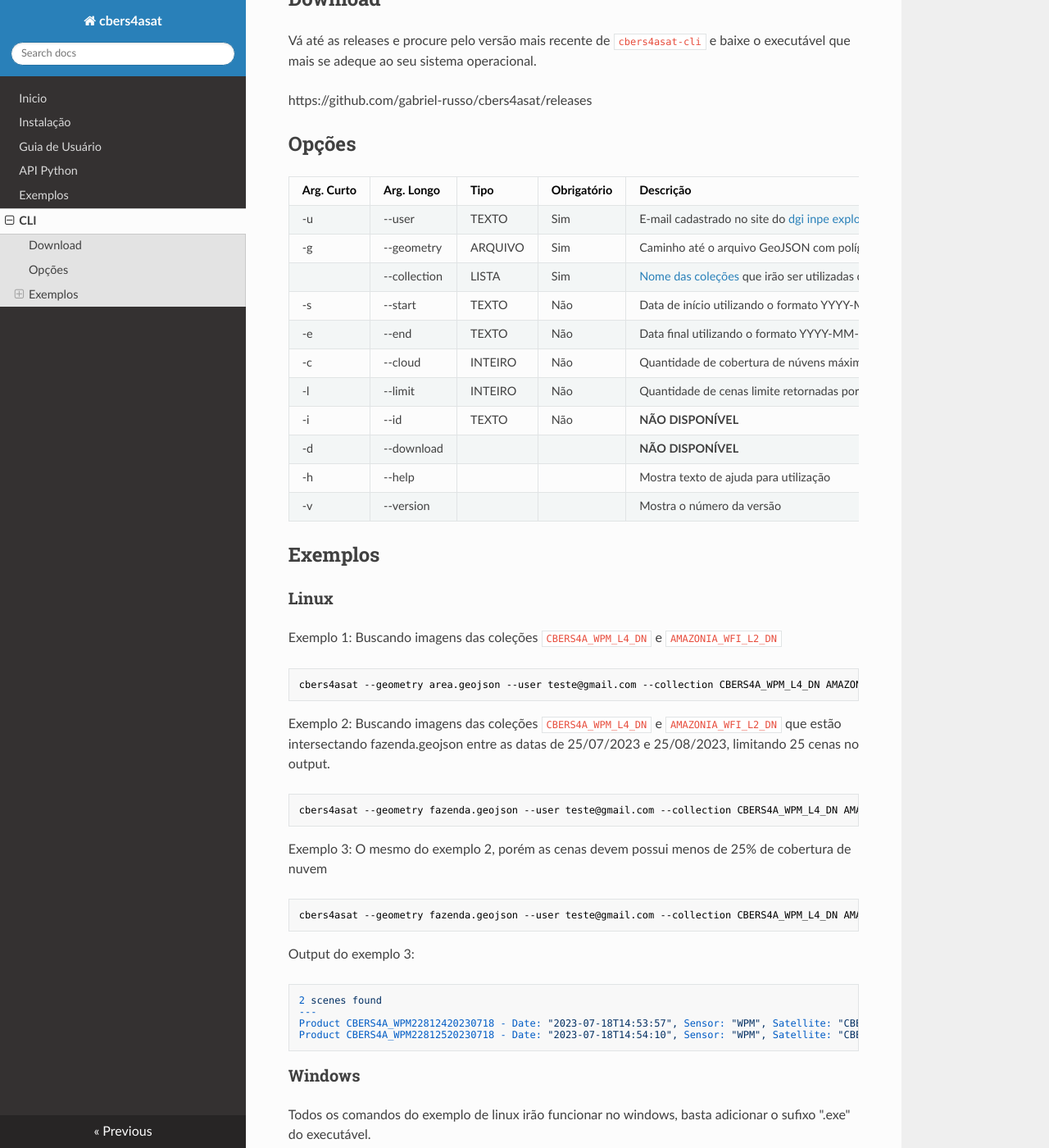
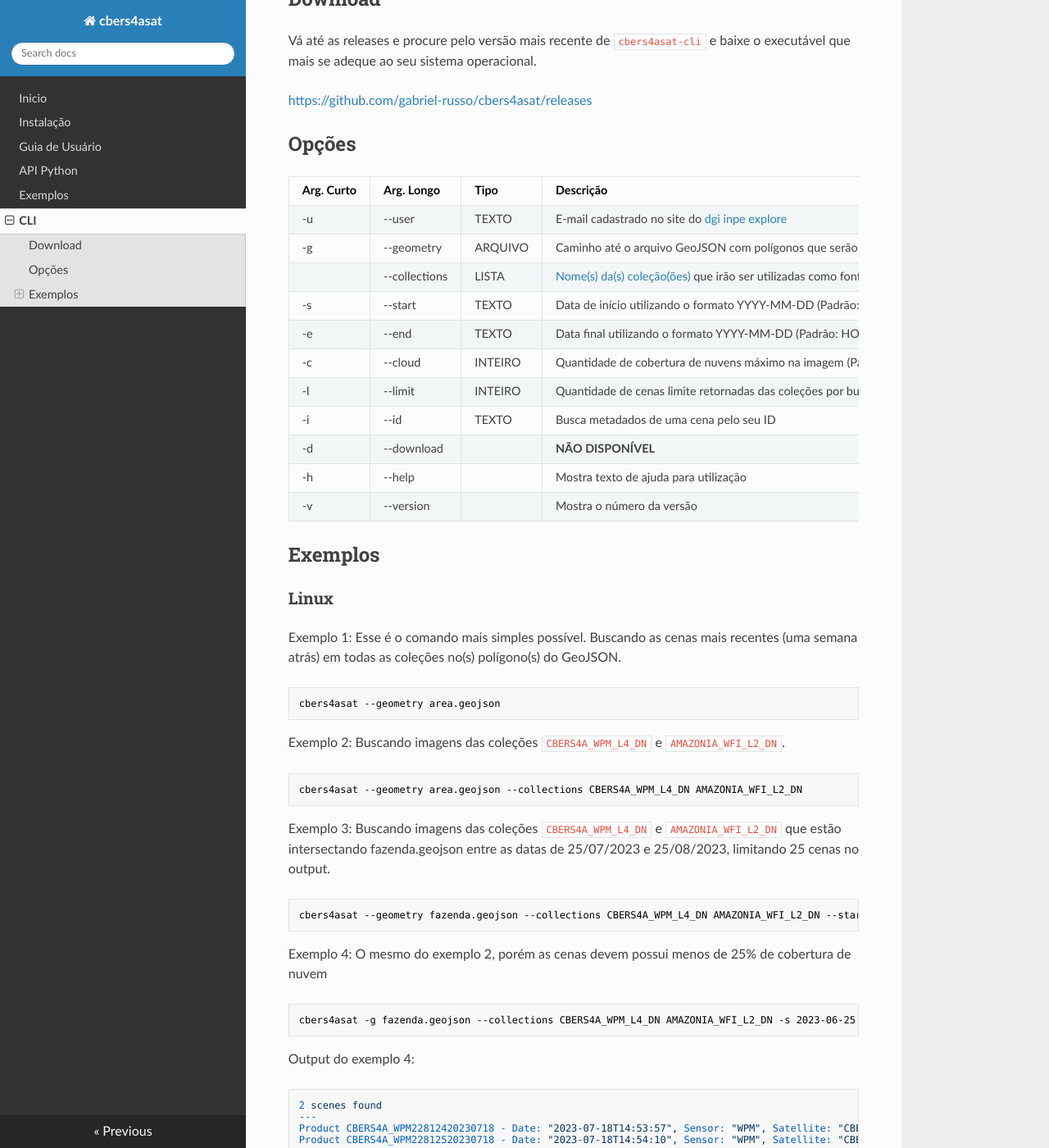
Before and after one commit to gabriel-russo/cbers4asat, an MkDocs documentation site: the page built from docs/cli.md, in a window 1280 px wide and 1400 px high, scrolled down 323 px. Shown: the whole window at 82% size. Built offline with MkDocs 1.6.1, drawn with Linux system fonts in a browser that asks for light colours; nearby versions of some CDN libraries; some of the changed text lies outside the part shown.

Commit message:
Docs - Documentação cli atualizada

````diff
--- a/docs/cli.md
+++ b/docs/cli.md
@@ -10,51 +10,70 @@ consumir o catálogo de imagens do CBERS-04A e AMAZONIA-1.
 
 Vá até as releases e procure pelo versão mais recente de `cbers4asat-cli` e baixe o executável que mais se adeque ao seu sistema operacional.
 
-https://github.com/gabriel-russo/cbers4asat/releases
+[https://github.com/gabriel-russo/cbers4asat/releases](https://github.com/gabriel-russo/cbers4asat/releases)
 
 ## Opções
 
-| Arg. Curto | Arg. Longo   | Tipo    | Obrigatório | Descrição                                                                                                                                        |
-|------------|--------------|---------|-------------|--------------------------------------------------------------------------------------------------------------------------------------------------|
-| -u         | --user       | TEXTO   | Sim         | E-mail cadastrado no site do [dgi inpe explore](http://www.dgi.inpe.br/catalogo/explore)                                                         |
-| -g         | --geometry   | ARQUIVO | Sim         | Caminho até o arquivo GeoJSON com polígonos que serão utilizados como parâmetros de busca                                                        |
-|            | --collection | LISTA   | Sim         | [Nome das coleções](https://cbers4asat.readthedocs.io/pt_BR/latest/quickstart/#colecoes-de-imagens) que irão ser utilizadas como fonte dos dados |
-| -s         | --start      | TEXTO   | Não         | Data de início utilizando o formato YYYY-MM-DD (Padrão: HOJE - 1 SEMANA)                                                                         |
-| -e         | --end        | TEXTO   | Não         | Data final utilizando o formato YYYY-MM-DD (Padrão: HOJE)                                                                                        |
-| -c         | --cloud      | INTEIRO | Não         | Quantidade de cobertura de núvens máximo na imagem  (Padrão: 100)                                                                                |
-| -l         | --limit      | INTEIRO | Não         | Quantidade de cenas limite retornadas por busca  (Padrão: 25)                                                                                    |
-| -i         | --id         | TEXTO   | Não         | **NÃO DISPONÍVEL**                                                                                                                               |
-| -d         | --download   |         |             | **NÃO DISPONÍVEL**                                                                                                                               |
-| -h         | --help       |         |             | Mostra texto de ajuda para utilização                                                                                                            |
-| -v         | --version    |         |             | Mostra o número da versão                                                                                                                        |
+| Arg. Curto | Arg. Longo    | Tipo    | Descrição                                                                                                                                                                                   |
+|------------|---------------|---------|---------------------------------------------------------------------------------------------------------------------------------------------------------------------------------------------|
+| -u         | --user        | TEXTO   | E-mail cadastrado no site do [dgi inpe explore](http://www.dgi.inpe.br/catalogo/explore)                                                                                                    |
+| -g         | --geometry    | ARQUIVO | Caminho até o arquivo GeoJSON com polígonos que serão utilizados como parâmetros de busca                                                                                                   |
+|            | --collections | LISTA   | [Nome\(s\) da\(s\) coleção\(ões\)](https://cbers4asat.readthedocs.io/pt_BR/latest/quickstart/#colecoes-de-imagens) que irão ser utilizadas como fonte dos dados (Padrão: Todas as coleções) |
+| -s         | --start       | TEXTO   | Data de início utilizando o formato YYYY-MM-DD (Padrão: HOJE - 1 SEMANA)                                                                                                                    |
+| -e         | --end         | TEXTO   | Data final utilizando o formato YYYY-MM-DD (Padrão: HOJE)                                                                                                                                   |
+| -c         | --cloud       | INTEIRO | Quantidade de cobertura de nuvens máximo na imagem  (Padrão: 100)                                                                                                                           |
+| -l         | --limit       | INTEIRO | Quantidade de cenas limite retornadas das coleções por busca  (Padrão: 25)                                                                                                                  |
+| -i         | --id          | TEXTO   | Busca metadados de uma cena pelo seu ID                                                                                                                                                     |
+| -d         | --download    |         | **NÃO DISPONÍVEL**                                                                                                                                                                          |
+| -h         | --help        |         | Mostra texto de ajuda para utilização                                                                                                                                                       |
+| -v         | --version     |         | Mostra o número da versão                                                                                                                                                                   |
 
 
 ## Exemplos
 
 ### Linux
 
-Exemplo 1: Buscando imagens das coleções `CBERS4A_WPM_L4_DN` e `AMAZONIA_WFI_L2_DN`
+Exemplo 1: Esse é o comando mais simples possível. Buscando as cenas mais recentes (uma semana atrás) em todas as
+coleções no(s) polígono(s) do GeoJSON.
 ```commandline
-cbers4asat --geometry area.geojson --user teste@gmail.com --collection CBERS4A_WPM_L4_DN AMAZONIA_WFI_L2_DN
+cbers4asat --geometry area.geojson
 ```
 
-Exemplo 2: Buscando imagens das coleções `CBERS4A_WPM_L4_DN` e `AMAZONIA_WFI_L2_DN` que estão intersectando
+Exemplo 2: Buscando imagens das coleções `CBERS4A_WPM_L4_DN` e `AMAZONIA_WFI_L2_DN`.
+```commandline
+cbers4asat --geometry area.geojson --collections CBERS4A_WPM_L4_DN AMAZONIA_WFI_L2_DN
+```
+
+Exemplo 3: Buscando imagens das coleções `CBERS4A_WPM_L4_DN` e `AMAZONIA_WFI_L2_DN` que estão intersectando
 fazenda.geojson entre as datas de 25/07/2023 e 25/08/2023, limitando 25 cenas no output.
 ```commandline
-cbers4asat --geometry fazenda.geojson --user teste@gmail.com --collection CBERS4A_WPM_L4_DN AMAZONIA_WFI_L2_DN --start 2023-07-25 --end 2023-08-25 --limit 25
+cbers4asat --geometry fazenda.geojson --collections CBERS4A_WPM_L4_DN AMAZONIA_WFI_L2_DN --start 2023-07-25 --end 2023-08-25 --limit 25
 ```
 
-Exemplo 3: O mesmo do exemplo 2, porém as cenas devem possui menos de 25% de cobertura de nuvem
+Exemplo 4: O mesmo do exemplo 2, porém as cenas devem possui menos de 25% de cobertura de nuvem
 ```commandline
-cbers4asat --geometry fazenda.geojson --user teste@gmail.com --collection CBERS4A_WPM_L4_DN AMAZONIA_WFI_L2_DN --start 2023-06-25 --end 2023-08-25 --limit 25 --cloud 25
+cbers4asat -g fazenda.geojson --collections CBERS4A_WPM_L4_DN AMAZONIA_WFI_L2_DN -s 2023-06-25 -e 2023-08-25 --limit 25 --cloud 25
 ```
 
-Output do exemplo 3:
+Output do exemplo 4:
 ```
 2 scenes found
 ---
-Product CBERS4A_WPM22812420230718 - Date: "2023-07-18T14:53:57", Sensor: "WPM", Satellite: "CBERS4A"
-Product CBERS4A_WPM22812520230718 - Date: "2023-07-18T14:54:10", Sensor: "WPM", Satellite: "CBERS4A"
+Product CBERS4A_WPM22812420230718 - Date: "2023-07-18T14:53:57", Sensor: "WPM", Satellite: "CBERS4A", Cloud: 0.0%, Path: 228, Row: 124, Collection: "CBERS4A_WPM_L4_DN"
+Product CBERS4A_WPM22812520230718 - Date: "2023-07-18T14:54:10", Sensor: "WPM", Satellite: "CBERS4A", Cloud: 0.0%, Path: 228, Row: 125, Collection: "CBERS4A_WPM_L4_DN"
+```
+
+Exemplo 5: Buscando metadados de uma cena pelo ID.
+```commandline
+cbers4asat --id AMAZONIA1_WFI03901620230718CB10
+```
+
+Output do exemplo 5:
+```
+2 scenes found
+---
+Product AMAZONIA1_WFI03901620230718CB10 - Date: "2023-07-18T15:01:41", Sensor: "WFI", Satellite: "AMAZONIA1", Cloud: 30.0%, Path: 39, Row: 16, Collection: "AMAZONIA1_WFI_L2_DN"
+Product AMAZONIA1_WFI03901620230718CB10 - Date: "2023-07-18T15:01:41", Sensor: "WFI", Satellite: "AMAZONIA1", Cloud: 30.0%, Path: 39, Row: 16, Collection: "AMAZONIA1_WFI_L4_DN"
 ```
 
 ### Windows
@@ -62,17 +81,17 @@ Product CBERS4A_WPM22812520230718 - Date: "2023-07-18T14:54:10", Sensor: "WPM",
 Todos os comandos do exemplo de linux irão funcionar no windows, basta adicionar o sufixo ".exe" do executável.
 
 ```commandline
-cbers4asat.exe --geometry area.geojson --user teste@gmail.com --collection AMAZONIA1_WFI_L4_DN AMAZONIA1_WFI_L2_DN --start 2023-07-25
+cbers4asat.exe --geometry area.geojson --collections AMAZONIA1_WFI_L4_DN AMAZONIA1_WFI_L2_DN --start 2023-07-25
 ```
 
 Output:
 ```
 4 scenes found
 ---
-Product AMAZONIA1_WFI03901620230728CB10 - Date: "2023-07-28T15:01:40", Sensor: "WFI", Satellite: "AMAZONIA1"
-Product AMAZONIA1_WFI03901720230728CB10 - Date: "2023-07-28T15:03:20", Sensor: "WFI", Satellite: "AMAZONIA1"
-Product AMAZONIA1_WFI03801620230726CB10 - Date: "2023-07-26T14:41:40", Sensor: "WFI", Satellite: "AMAZONIA1"
-Product AMAZONIA1_WFI03801720230726CB10 - Date: "2023-07-26T14:43:20", Sensor: "WFI", Satellite: "AMAZONIA1"
+Product AMAZONIA1_WFI03901620230728CB10 - Date: "2023-07-28T15:01:40", Sensor: "WFI", Satellite: "AMAZONIA1", Cloud: 10.0%, Path: 39, Row: 16, Collection: "AMAZONIA1_WFI_L4_DN"
+Product AMAZONIA1_WFI03901720230728CB10 - Date: "2023-07-28T15:03:20", Sensor: "WFI", Satellite: "AMAZONIA1", Cloud: 30.0%, Path: 39, Row: 17, Collection: "AMAZONIA1_WFI_L4_DN"
+Product AMAZONIA1_WFI03801620230726CB10 - Date: "2023-07-26T14:41:40", Sensor: "WFI", Satellite: "AMAZONIA1", Cloud: 0.0%, Path: 38, Row: 16, Collection: "AMAZONIA1_WFI_L4_DN"
+Product AMAZONIA1_WFI03801720230726CB10 - Date: "2023-07-26T14:43:20", Sensor: "WFI", Satellite: "AMAZONIA1", Cloud: 10.0%, Path: 38, Row: 17, Collection: "AMAZONIA1_WFI_L4_DN"
 ```
 
 ### MacOS
````
